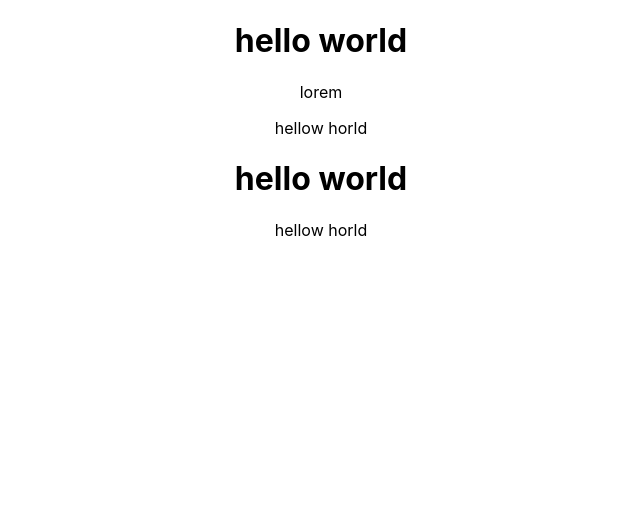
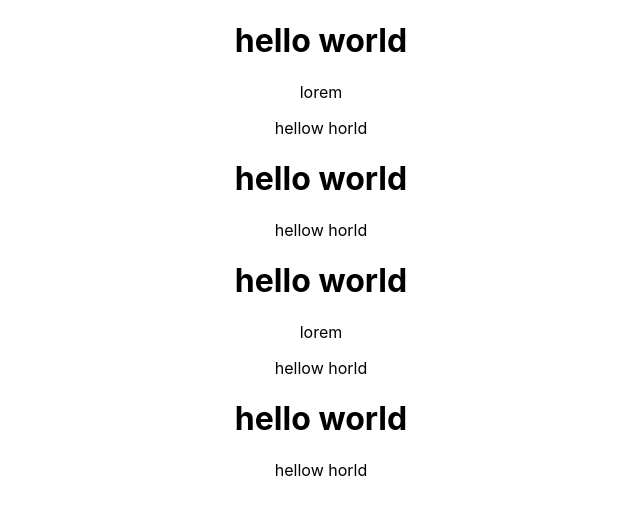
Before and after one commit to Ramrup-mahato/crosal, a React (Create React App) app: page / in a window 1280 px wide. Shown: the top 514 px of the page, without its empty margins (319-959 px from the left). Built offline with nearby package versions, Linux system fonts and the light colour scheme.

Commit message:
test conform

```diff
--- a/src/App.js
+++ b/src/App.js
@@ -9,6 +9,11 @@ function App() {
       <p> hellow horld</p>
       <h1>hello world </h1>
       <p> hellow horld</p>
+      <h1>hello world </h1>
+      <p> lorem</p>
+      <p> hellow horld</p>
+      <h1>hello world </h1>
+      <p> hellow horld</p>
 
     </div>
   );
```
